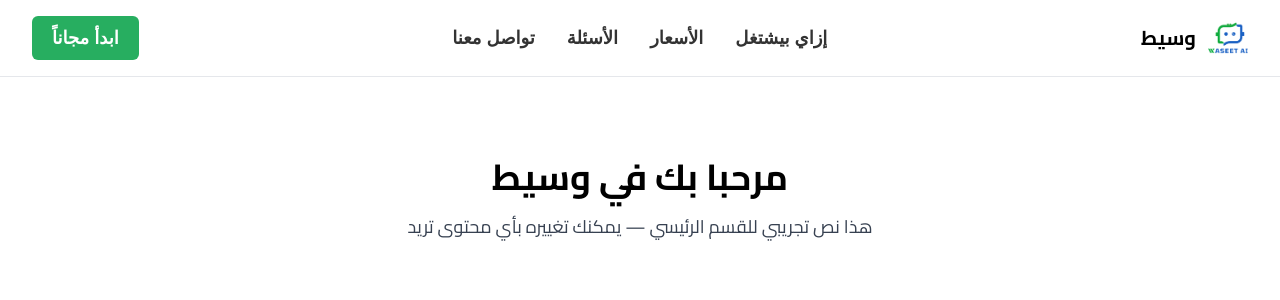
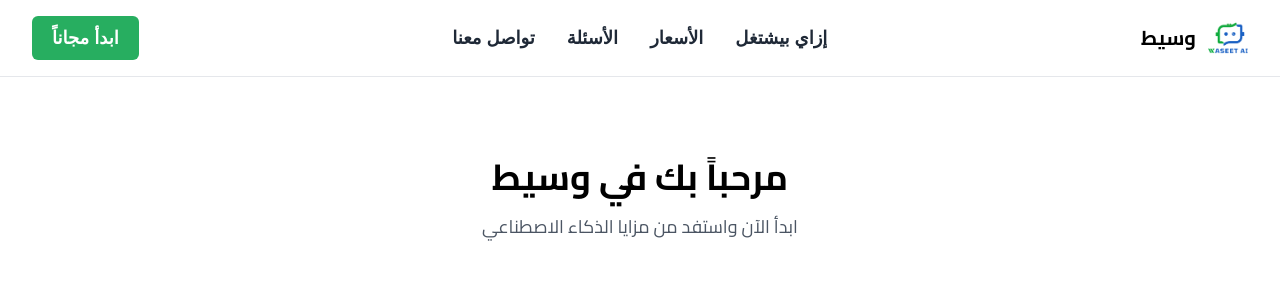
Before and after one commit to Aasermedia1/waseet-next, a Next.js app: page / in a window 1280 px wide. Shown: the top 300 px of the page. Built offline with nearby package versions, Linux system fonts and the light colour scheme.

Commit message:
Update index.js

```diff
--- a/pages/index.js
+++ b/pages/index.js
@@ -13,21 +13,21 @@
       </Head>
 
       <main dir="rtl" className="bg-white font-cairo min-h-screen">
-        {/* NAVIGATION */}
+        {/* Navigation */}
         <header className="flex items-center justify-between py-4 px-8 border-b bg-white sticky top-0 z-50">
-          {/* LOGO */}
+          {/* Logo */}
           <div className="flex items-center gap-3">
-            <Image src="/logo.png" alt="logo" width={40} height={40} />
+            <Image src="/logo.png" alt="وسيط" width={40} height={40} />
             <span className="text-xl font-bold">وسيط</span>
           </div>
 
-          {/* NAV LINKS */}
-          <nav className="font-tajawal">
-            <ul className="flex gap-8 list-none p-0 m-0">
+          {/* Nav Links */}
+          <nav>
+            <ul className="flex gap-8 list-none p-0 m-0 font-tajawal">
               <li>
                 <a
                   href="#how"
-                  className="text-lg font-bold text-[#333] no-underline transform transition duration-300 hover:scale-110"
+                  className="text-lg font-bold text-gray-800 transition-transform duration-300 hover:scale-110"
                 >
                   إزاي بيشتغل
                 </a>
@@ -35,7 +35,7 @@
               <li>
                 <a
                   href="#pricing"
-                  className="text-lg font-bold text-[#333] no-underline transform transition duration-300 hover:scale-110"
+                  className="text-lg font-bold text-gray-800 transition-transform duration-300 hover:scale-110"
                 >
                   الأسعار
                 </a>
@@ -43,7 +43,7 @@
               <li>
                 <a
                   href="#faq"
-                  className="text-lg font-bold text-[#333] no-underline transform transition duration-300 hover:scale-110"
+                  className="text-lg font-bold text-gray-800 transition-transform duration-300 hover:scale-110"
                 >
                   الأسئلة
                 </a>
@@ -51,7 +51,7 @@
               <li>
                 <a
                   href="#contact"
-                  className="text-lg font-bold text-[#333] no-underline transform transition duration-300 hover:scale-110"
+                  className="text-lg font-bold text-gray-800 transition-transform duration-300 hover:scale-110"
                 >
                   تواصل معنا
                 </a>
@@ -59,20 +59,17 @@
             </ul>
           </nav>
 
-          {/* CTA BUTTON */}
+          {/* CTA Button */}
           <button className="bg-[#27ae60] text-white px-5 py-2 rounded-md text-lg font-tajawal font-bold transform transition duration-300 hover:scale-105">
             ابدأ مجاناً
           </button>
         </header>
 
-        {/* CONTENT BELOW (PLACEHOLDER) */}
+        {/* Placeholder Content */}
         <section className="py-20 px-8 text-center">
-          <h1 className="text-4xl font-bold mb-4">مرحبا بك في وسيط</h1>
-          <p className="text-lg text-gray-700 max-w-xl mx-auto">
-            هذا نص تجريبي للقسم الرئيسي — يمكنك تغييره بأي محتوى تريد
-          </p>
+          <h1 className="text-4xl font-bold mb-4">مرحباً بك في وسيط</h1>
+          <p className="text-lg text-gray-600">ابدأ الآن واستفد من مزايا الذكاء الاصطناعي</p>
         </section>
-
       </main>
     </>
   );
```
